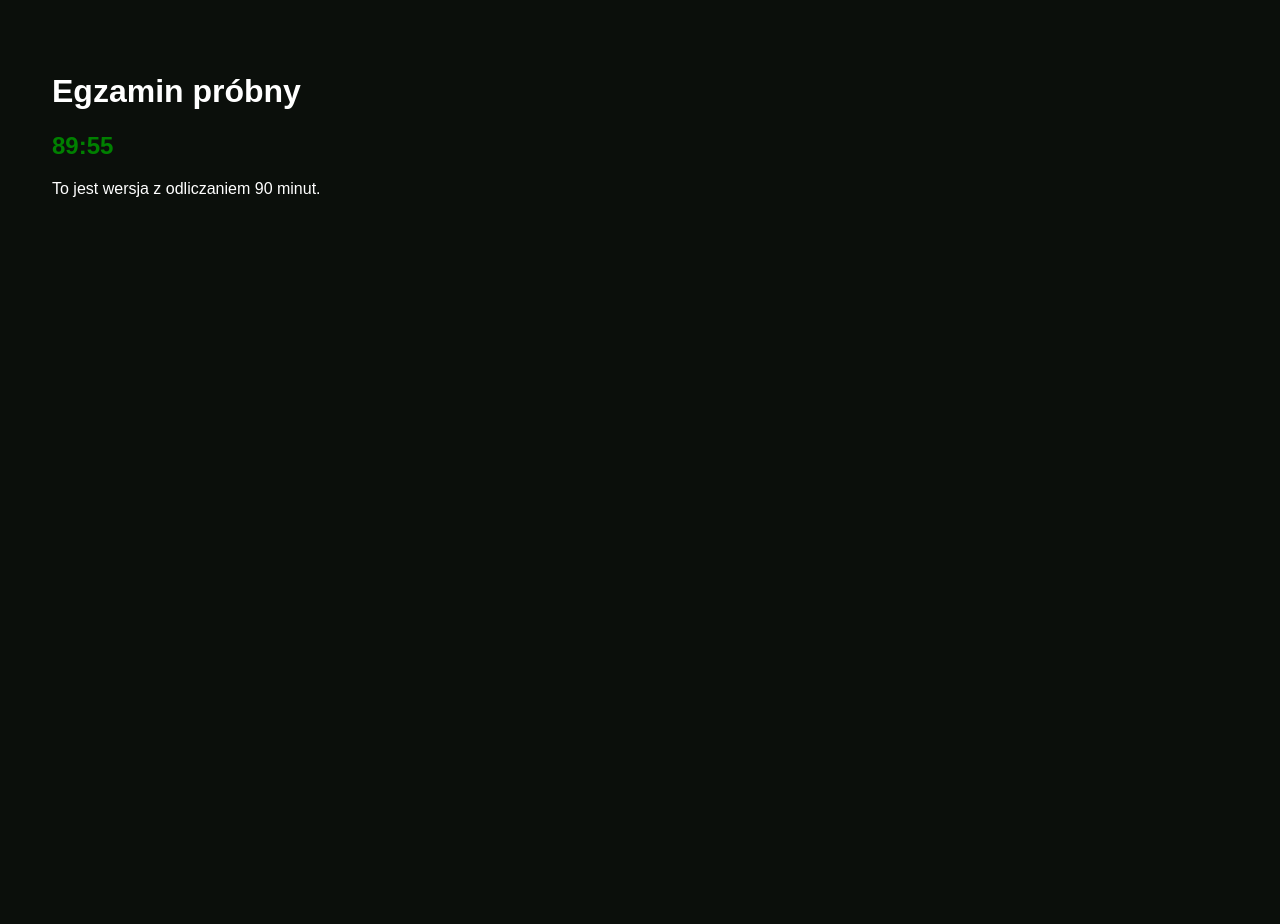
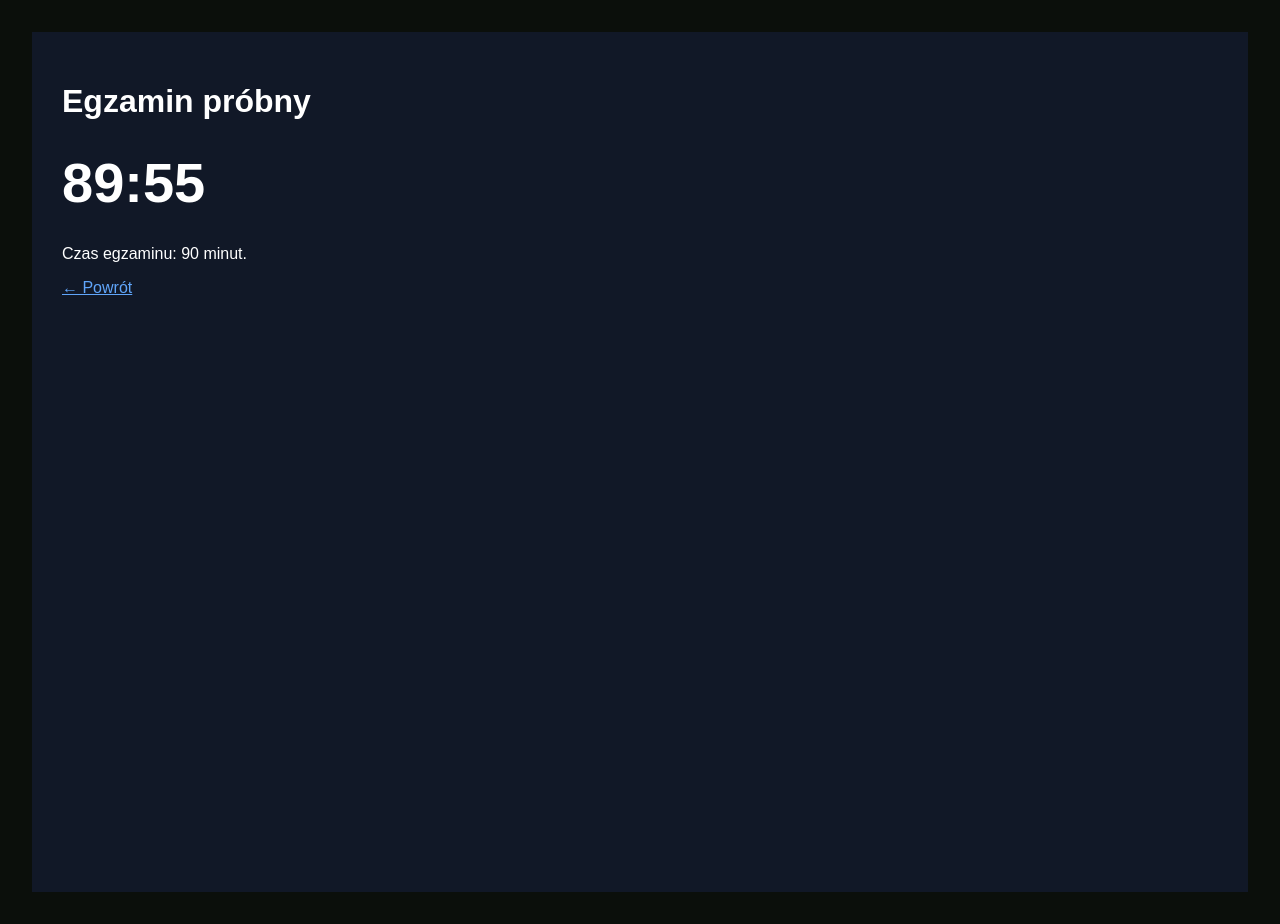
Before and after one commit to Mariola007/egzamin, a Next.js app: page /egzamin in a window 1280 px wide. Before the commit the page ends 800 px from the top, so only its background shows below. Built offline with nearby package versions, Linux system fonts and the light colour scheme.

Commit message:
Update page.tsx

```diff
--- a/app/egzamin/page.tsx
+++ b/app/egzamin/page.tsx
@@ -7,7 +7,7 @@ export default function Egzamin() {
 
   useEffect(() => {
     const timer = setInterval(() => {
-      setCzas((t) => (t > 0 ? t - 1 : 0));
+      setCzas((c) => (c > 0 ? c - 1 : 0));
     }, 1000);
 
     return () => clearInterval(timer);
@@ -17,13 +17,33 @@ export default function Egzamin() {
   const sek = czas % 60;
 
   return (
-    <main style={{ padding: 20, fontFamily: "Arial" }}>
+    <main
+      style={{
+        minHeight: "100vh",
+        background: "#111827",
+        color: "white",
+        padding: 30,
+        fontFamily: "Arial"
+      }}
+    >
       <h1>Egzamin próbny</h1>
-      <h2 style={{ color: czas < 600 ? "red" : "green" }}>
-        {min}:{sek.toString().padStart(2, "0")}
-      </h2>
 
-      <p>To jest wersja z odliczaniem 90 minut.</p>
+      <div
+        style={{
+          fontSize: 56,
+          fontWeight: "bold",
+          color: czas < 300 ? "#ef4444" : "white",
+          margin: "30px 0"
+        }}
+      >
+        {String(min).padStart(2, "0")}:{String(sek).padStart(2, "0")}
+      </div>
+
+      <p>Czas egzaminu: 90 minut.</p>
+
+      <a href="/" style={{ color: "#60a5fa" }}>
+        ← Powrót
+      </a>
     </main>
   );
 }
```
